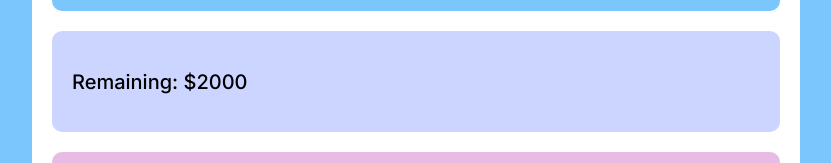
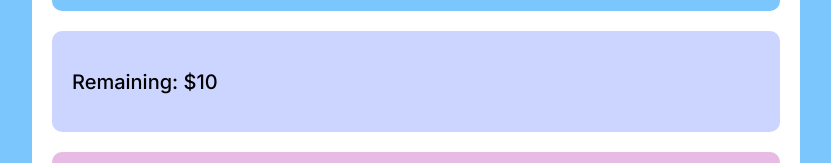
Before and after one commit to egkirpichev/react-budget-app, a React (Create React App) app: page / in a window 1280 px wide. Shown: the part 170-333 px from the top of the page, without its empty margins (224-1055 px from the left). Built offline with nearby package versions, Linux system fonts and the light colour scheme.

Commit message:
feat(budget-app): link contexts to Remaining components, implement component style changes when overspent

```diff
--- a/src/components/Remaining/Remaining.tsx
+++ b/src/components/Remaining/Remaining.tsx
@@ -1,12 +1,34 @@
+import { useEffect, useState } from "react";
+import { useBudgetContext } from "../../context/BudgetContext/BudgetContext";
 import { useCurrencyContext } from "../../context/CurrencyContext/CurrencyContext";
+import { useExpensesContext } from "../../context/ExpencesContext/ExpencesContext";
+import { IExpense } from "../../types";
 import { StyledRemaining, Title } from "./styles";
 
 export const Remaining = () => {
   const { currency } = useCurrencyContext();
+  const { expenses } = useExpensesContext();
+  const { budget } = useBudgetContext();
+
+  const spent: number = [...expenses].reduce(
+    (spent: number, expense: IExpense): number => {
+      return expense ? (spent += Number(expense.cost)) : spent;
+    },
+    0
+  );
+  const remaining: number = budget - spent;
+
+  const [isOverspnding, setIsOverspending] = useState<boolean>(false);
+
+  useEffect(() => {
+		if(remaining < 0) {
+			setIsOverspending(true)
+		}
+	}, [spent]);
 
   return (
-    <StyledRemaining>
-      <Title>{`Remaining: ${currency.value}2000`}</Title>
+    <StyledRemaining isOverspnding={isOverspnding}>
+      <Title isOverspnding={isOverspnding}>{`Remaining: ${currency.value}${remaining}`}</Title>
     </StyledRemaining>
   );
 };
--- a/src/components/Remaining/styles.ts
+++ b/src/components/Remaining/styles.ts
@@ -1,18 +1,23 @@
 import styled from "styled-components";
 import { Color } from "../../ui/color";
 
-export const StyledRemaining = styled.div`
+interface IProps {
+	isOverspnding: boolean
+}
+
+export const StyledRemaining = styled.div<IProps>`
 	grid-column: 1/3;
 	padding: 32px 20px;
 	display: flex;
 	align-items: center;
 	justify-content: space-between;
-	background: ${Color.LightPurple};
+	background: ${(props => props.isOverspnding ? Color.Red : Color.LightPurple)};
 	border-radius: 10px;
 `
 
-export const Title = styled.span`
-	font-weight: 500;
+export const Title = styled.span<IProps>`
+	font-weight: ${(props => props.isOverspnding ? 700 : 500)};
 	font-size: 20px;
 	line-height: 24px;
+	color: ${(props => props.isOverspnding ? Color.White : Color.Black)};
 `
```
